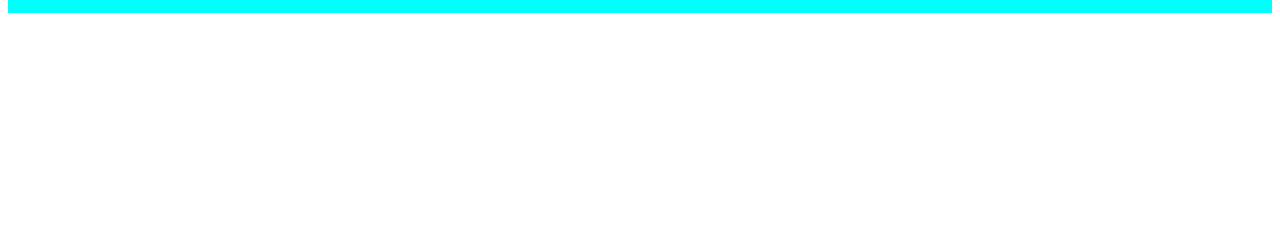
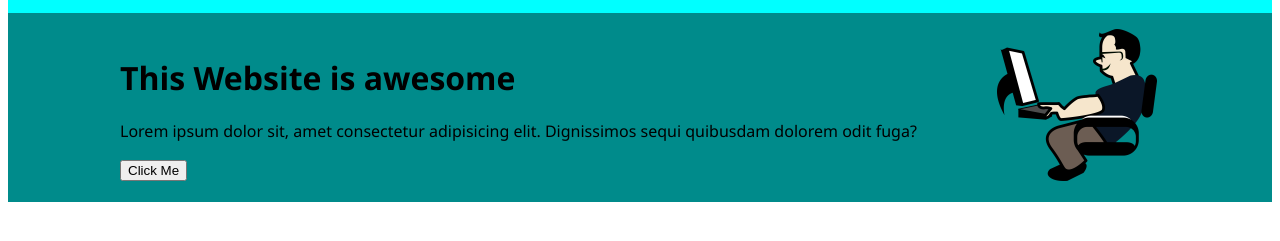
Before and after one commit to JanH-dev/odin-landingpage, a plain HTML site: page index.html in a window 1280 px wide. Shown: the part 87-328 px from the top of the page. Drawn offline with Linux system fonts and the light colour scheme.

Commit message:
Add basic CSS to hero

```diff
--- a/index.html
+++ b/index.html
@@ -22,7 +22,16 @@
             </div>
         </div>
 
-        <div class="hero"></div>
+        <div class="hero">
+            <div class="left">
+                <h1>This Website is awesome</h1>
+                <p>Lorem ipsum dolor sit, amet consectetur adipisicing elit. Dignissimos sequi quibusdam dolorem odit fuga?</p>
+                <button>Click Me</button>
+            </div>
+            <div class="right">
+                <img id="hero_pic" src="img/coding-gad414591c_1280.png" alt="The pic of the hero">
+            </div>
+        </div>
         <div class="images"></div>
         <div class="quote"></div>
         <div class="cta"></div>
--- a/style.css
+++ b/style.css
@@ -31,3 +31,16 @@ ul{
 a{
     text-decoration: none;
 }
+
+#hero_pic{
+    width: 10rem;
+    height: auto;
+}
+
+.hero{
+    padding: 1rem 7rem;
+    display: flex;
+    align-items: center;
+    gap: 5rem;
+    background-color: darkcyan;
+}
```
